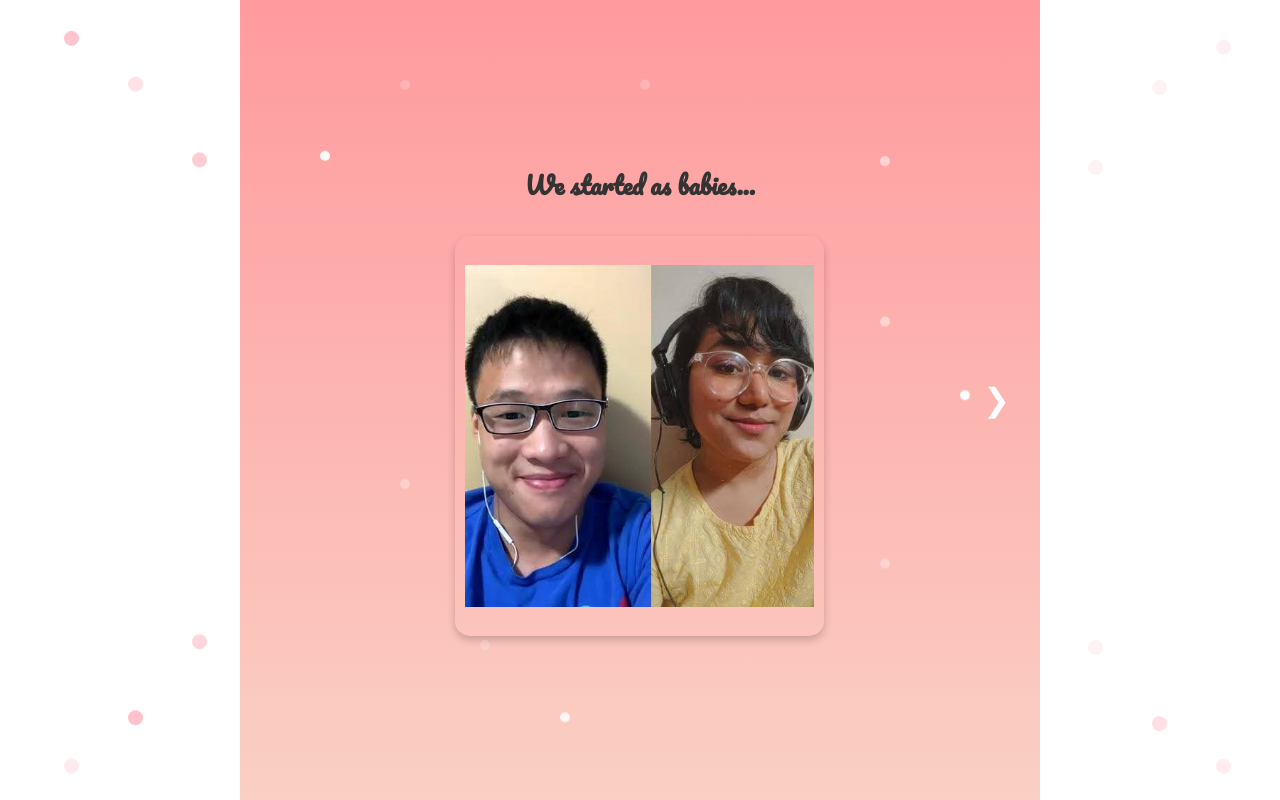
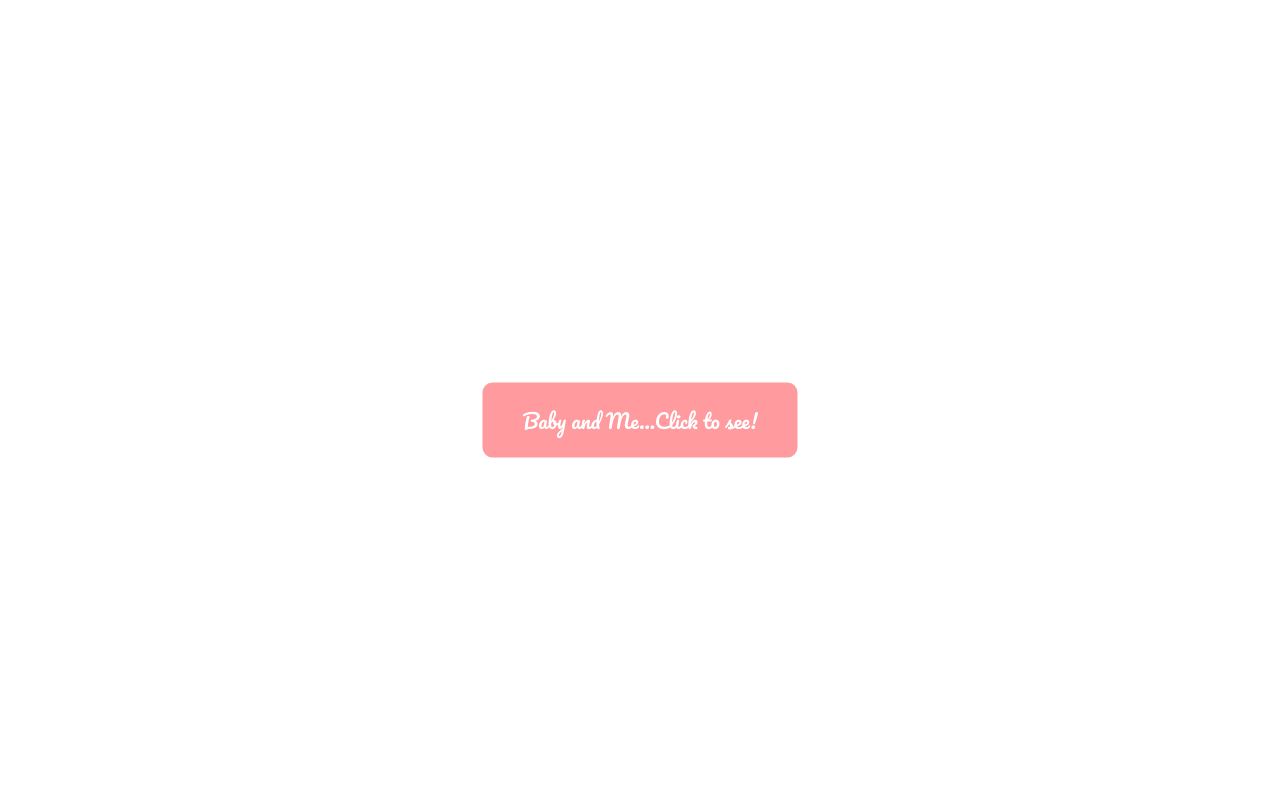
Before and after one commit to Noshin03/anniv3, a React (Create React App) app: page / in a window 1280 px wide. Both pictures are taken after a click on the button "😘❤️". Built offline with nearby package versions, Linux system fonts and the light colour scheme.

Commit message:
startbutton+audio

```diff
--- a/src/Slideshow.css
+++ b/src/Slideshow.css
@@ -107,7 +107,6 @@ body {
   justify-content: center;
   align-items: center;
   padding: 0 20px; /* Add padding to the sides */
-  box-sizing: border-box;
 }
 
 .nav-button {
@@ -119,6 +118,26 @@ body {
   z-index: 3; /* Ensure the buttons are above the fairy lights */
 }
 
+.start-button {
+  position: absolute;
+  top: 50%;
+  left: 50%;
+  transform: translate(-50%, -50%);
+  padding: 20px 40px;
+  font-size: 20px;
+  background-color: #ff9a9e;
+  border: none;
+  color: white;
+  cursor: pointer;
+  border-radius: 10px;
+  z-index: 10;
+  transition: background-color 0.3s ease;
+  font-family: 'Pacifico', cursive; /* Add this line to use the same font as the card titles */
+}
+
+.start-button:hover {
+  background-color: #ff7a7e;
+}
 .nav-button.left {
   position: absolute;
   left: 10px;
--- a/src/Slideshow.js
+++ b/src/Slideshow.js
@@ -35,6 +35,7 @@ const photos = [
 const Slideshow = () => {
   const [index, setIndex] = useState(0);
   const [showKissingEmoji, setShowKissingEmoji] = useState(false);
+  const [started, setStarted] = useState(false);
   const audioRef = useRef(null);
 
   const handleNext = () => {
@@ -56,14 +57,27 @@ const Slideshow = () => {
     }, 2000); // Hide after 2 seconds
   };
 
+  const handleStart = () => {
+    setStarted(true);
+  };
+
   useEffect(() => {
-    if (audioRef.current) {
-      audioRef.current.play();
+    if (started && audioRef.current) {
+      audioRef.current.play().catch(error => {
+        console.error("Audio playback failed:", error);
+      });
     }
-  }, []);
+  }, [started]);
 
   return (
     <div className="outer-container">
+      {!started && (
+        <button className="start-button" onClick={handleStart}>
+          Baby and Me...Click to see!
+        </button>
+      )}
+      {started && (
+        <>
           <div className="fairy-lights-bg">
             {[...Array(20)].map((_, i) => (
               <div key={i} className="fairy-light"></div>
@@ -104,6 +118,8 @@ const Slideshow = () => {
             <div className="kissing-emoji-animation">😘</div>
           )}
           <audio ref={audioRef} src={process.env.PUBLIC_URL + '/bgmusic.mp3'} loop />
+        </>
+      )}
     </div>
   );
 };
```
Lines whose indentation alone changed are shown as unchanged.
